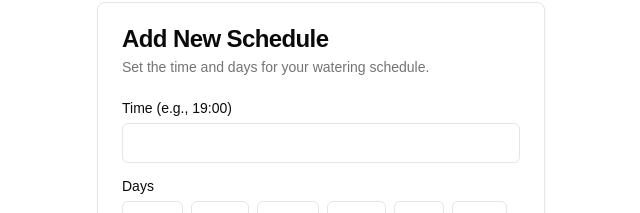
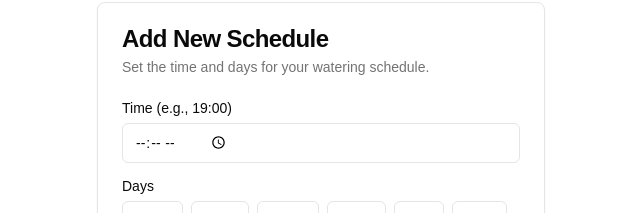
Before and after one commit to hipona/firebase-studio, a Next.js app: page / in a window 1280 px wide. Shown: the part 192-405 px from the top of the page, without its empty margins (319-959 px from the left). Built offline with nearby package versions, Linux system fonts and the light colour scheme; no server answers; the database is empty.

Commit message:
en time seleccionar la hora

```diff
--- a/src/app/page.tsx
+++ b/src/app/page.tsx
@@ -167,6 +167,7 @@ export default function Home() {
             <Label htmlFor="time">Time (e.g., 19:00)</Label>
             <Input
               id="time"
+              type="time"
               value={newTime}
               onChange={(e) => setNewTime(e.target.value)}
             />
```
